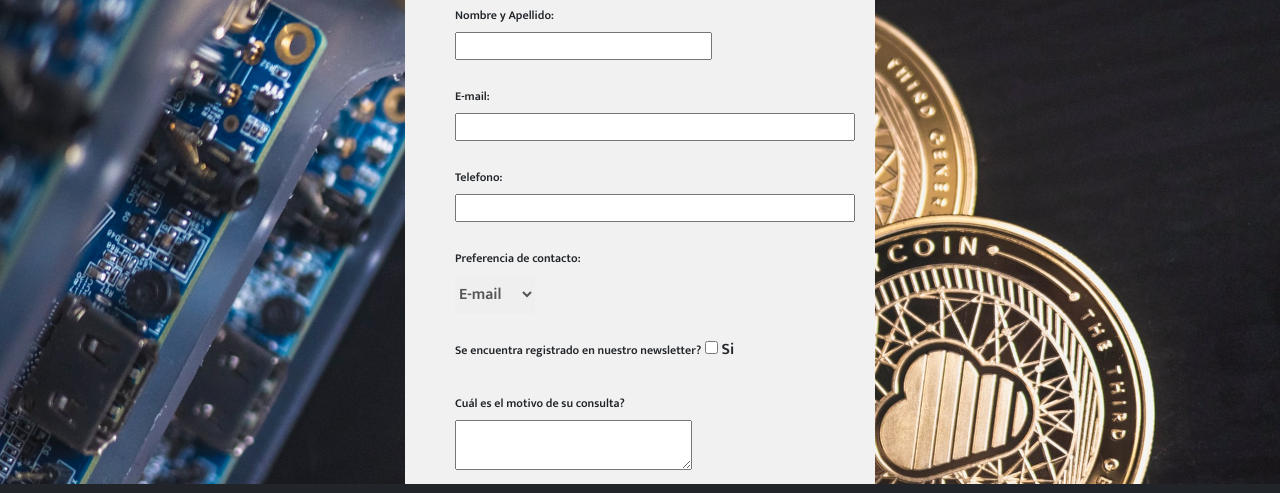
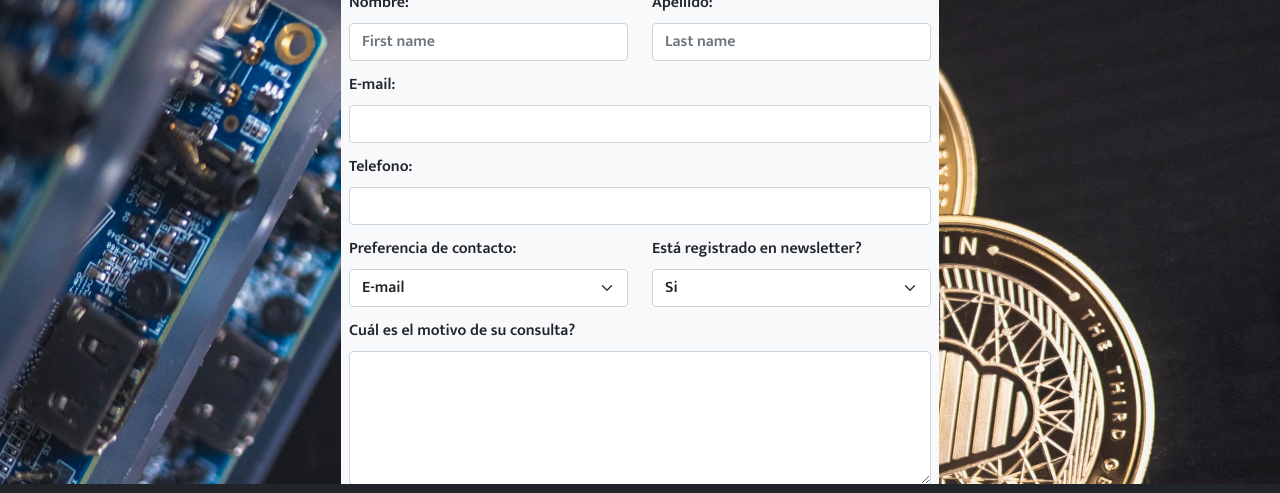
Before and after one commit to guidorapisarda/criptomonedas, a website: page pages/contactanos.html in a window 1280 px wide. Shown: the part 178-671 px from the top of the page. Drawn offline with nearby package versions, Linux system fonts and the light colour scheme.

Commit message:
Cambio a Boostrap en formulario de contactanos

```diff
--- a/pages/contactanos.html
+++ b/pages/contactanos.html
@@ -50,33 +50,57 @@
         </nav>
     </header>
     <main class="main">
-        <section>
-            <h1 class="main__title">Formulario de contacto</h1>
-            <!-- START FORM -->
-            <form class="form" method="GET" action="./contactanos.html">
-                <!-- Inicio de Obtencion de datos -->
-                <label for="name">Nombre y Apellido:</label><br>
-                <input classtype="text" id="name" name="name"><br><br>
-                <label for="email">E-mail:</label><br>
-                <input type="email" id="email" name="email"><br><br>
-                <label for="phone">Telefono:</label><br>
-                <input type="text" id="phone" name="phone"><br><br>
-                <label for="preference">Preferencia de contacto:</label><br>
-                <select name="preference">
-                    <option id="Email" value="email">E-mail</option>
-                    <option id="Email" value="telefono">Telefono</option>
-                </select><br><br>
-                <label for="registrado">Se encuentra registrado en nuestro newsletter?</label>
-                <input type="checkbox" id="registrado" name="registrado" value="Si">
-                <div class="yaRegistrado">Si</div><br><br>
-                <label for="consulta">Cuál es el motivo de su consulta?</label><br>
-                <textarea name="consulta"></textarea><br><br>
-                <!-- Fin de Obtencion de datos -->
-                <button type="reset">Eliminar info</button>
-                <button type="submit">Enviar</button><br><br>
-            </form>
-            <!-- START FORM -->
-        </section>
+        <div class="container">
+            <h1 class="text-white main__title">Formulario de contacto</h1>
+            <div class="d-flex justify-content-center">
+                <form class="bg-light p-2" method="GET" action="./contactanos.html">
+                    <div class="row mb-2 mb-1">
+                        <div class="col-auto mb-1">
+                            <label for="name" class="form-label">Nombre:</label>
+                            <input type="text" class="form-control" placeholder="First name" aria-label="First name">
+                        </div>
+                        <div class="col-auto mb-1">
+                            <label for="name" class="form-label">Apellido:</label>
+                            <input type="text" class="form-control" placeholder="Last name" aria-label="Last name">
+                        </div>
+                    </div>
+                    <div class="row mb-2">
+                        <div class="col mb-1">
+                            <label for="email" class="form-label">E-mail:</label>
+                            <input type="email" id="email" name="email" class="form-control">
+                        </div>
+                    </div>
+                    <div class="row mb-2">
+                        <div class="col mb-1">
+                            <label for="phone" class="form-label">Telefono:</label>
+                            <input type="text" id="phone" name="phone" class="form-control">
+                        </div>
+                    </div>
+                    <div class="row mb-2">
+                        <div class="col-6 mb-1">
+                            <label for="preference" class="form-label">Preferencia de contacto:</label>
+                            <select name="preference" class="form-select">
+                                <option id="Email" value="email">E-mail</option>
+                                <option id="Email" value="telefono">Telefono</option>
+                            </select>
+                        </div>
+                        <div class="col-6 mb-1">
+                            <label for="preference" class="form-label">Está registrado en newsletter?</label>
+                            <select name="preference" class="form-select">
+                                <option id="Email" value="email">Si</option>
+                                <option id="Email" value="telefono">No</option>
+                            </select>
+                        </div>
+                    </div>
+                    <div class="row mb-2">
+                        <div class="col mb-1">
+                            <label for="consulta" class="form-label">Cuál es el motivo de su consulta?</label>
+                            <textarea name="consulta" id="consulta" class="form-control" rows="5"></textarea>
+                        </div>
+                    </div>
+                </form>
+            </div>
+        </div>
     </main>
     <footer class="bg-dark text-center text-white position-fixed vw-100 bottom-0 ">
         <div class="container p-1 pt-2 pb-0">
@@ -93,7 +117,7 @@
             </section>
         </div>
         <div class="text-center p-1 blackout">
-            <p class="remove-margin">Guido Rapisarda</p><a class="text-white" href="mailto:consultas@criptoinfo.com.ar">consultas@criptoinfo.com.ar</a><br>
+            <p class="remove-margin">Guido Rapisarda</p><a class="text-white" href="mailto:consultas@criptoinfo.com.ar">consultas@criptoinfo.com.ar</a>
             <p class="remove-margin">© 2021 Copyright</p>
         </div>
     </footer>
```
Also changed, not shown: package.json (added, +24 -0 lines), 2 other files.
